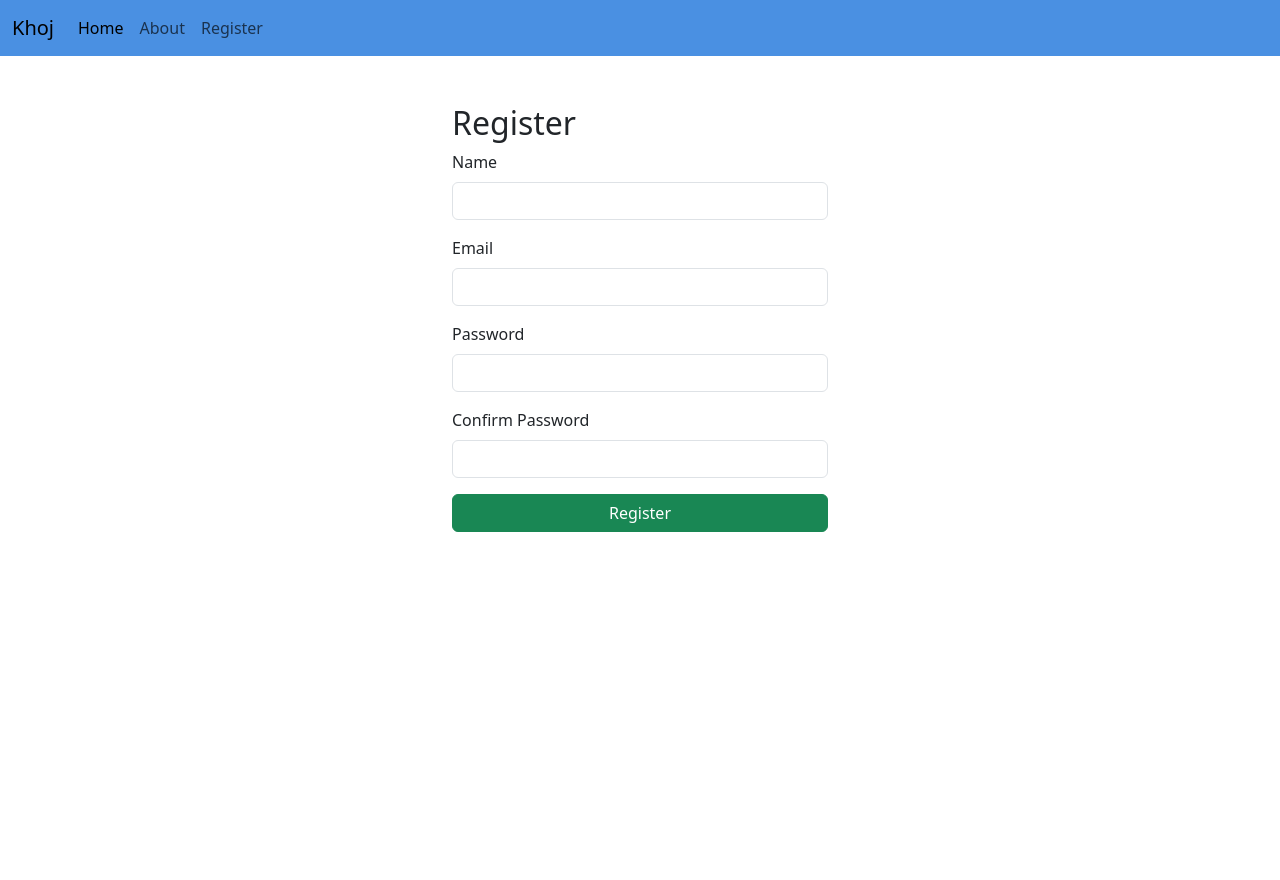
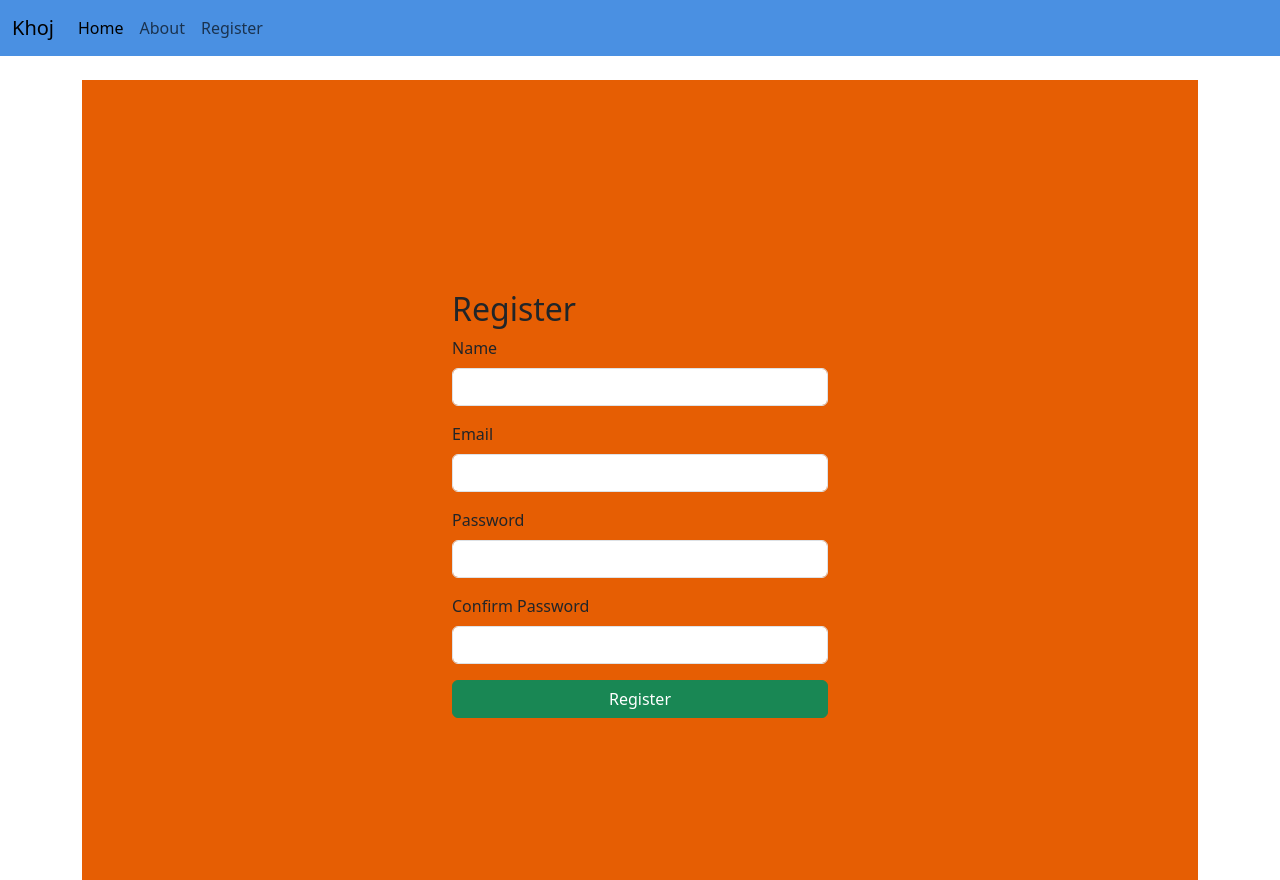
Before and after one commit to Raisul-3552/khoj, a React (Create React App) app: page /register in a window 1280 px wide. Before the commit the page ends 800 px from the top, so only its background shows below. Built offline with nearby package versions, Linux system fonts and the light colour scheme.

Commit message:
update Registration.module.css

```diff
--- a/src/component/Registration.js
+++ b/src/component/Registration.js
@@ -1,4 +1,5 @@
 import React, { useState } from 'react';
+import styles from '../css/Registration.module.css';  // Make sure this path is correct
 
 const Registration = () => {
   const [formData, setFormData] = useState({
@@ -42,13 +43,13 @@ const Registration = () => {
       return;
     }
 
-    // For now, just alert or save to localStorage
     alert('Registration successful!');
     setFormData({ name: '', email: '', password: '', confirmPassword: '' });
     setErrors({});
   };
 
   return (
+    <div className={styles['registration-page']}>
       <div className="container mt-5" style={{ maxWidth: '400px' }}>
         <h2>Register</h2>
         <form onSubmit={handleSubmit} noValidate>
@@ -103,6 +104,7 @@ const Registration = () => {
           <button type="submit" className="btn btn-success w-100">Register</button>
         </form>
       </div>
+    </div>
   );
 };
 
--- a/src/css/Registration.module.css
+++ b/src/css/Registration.module.css
@@ -1,5 +1,15 @@
 .registration-page {
-  background-color: #f8f9fa;
+  background-color: #e65e03;
   min-height: 100vh;
+  display: flex;
+  justify-content: center;
+  align-items: center;
   padding: 2rem;
 }
+
+.container {
+  background-color: #ffffff;
+  padding: 2rem;
+  border-radius: 10px;
+  box-shadow: 0 4px 12px rgba(0, 0, 0, 0.1);
+}
```
Lines whose indentation alone changed are shown as unchanged.
